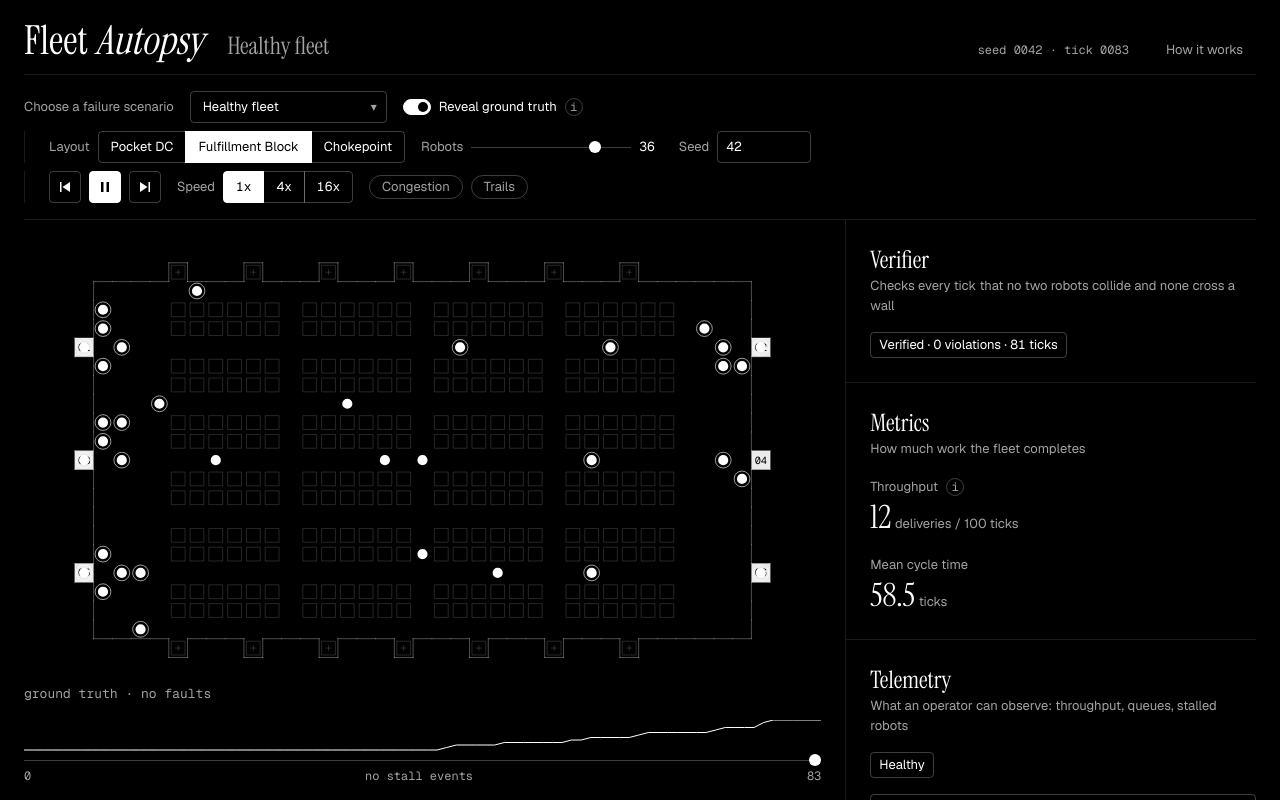
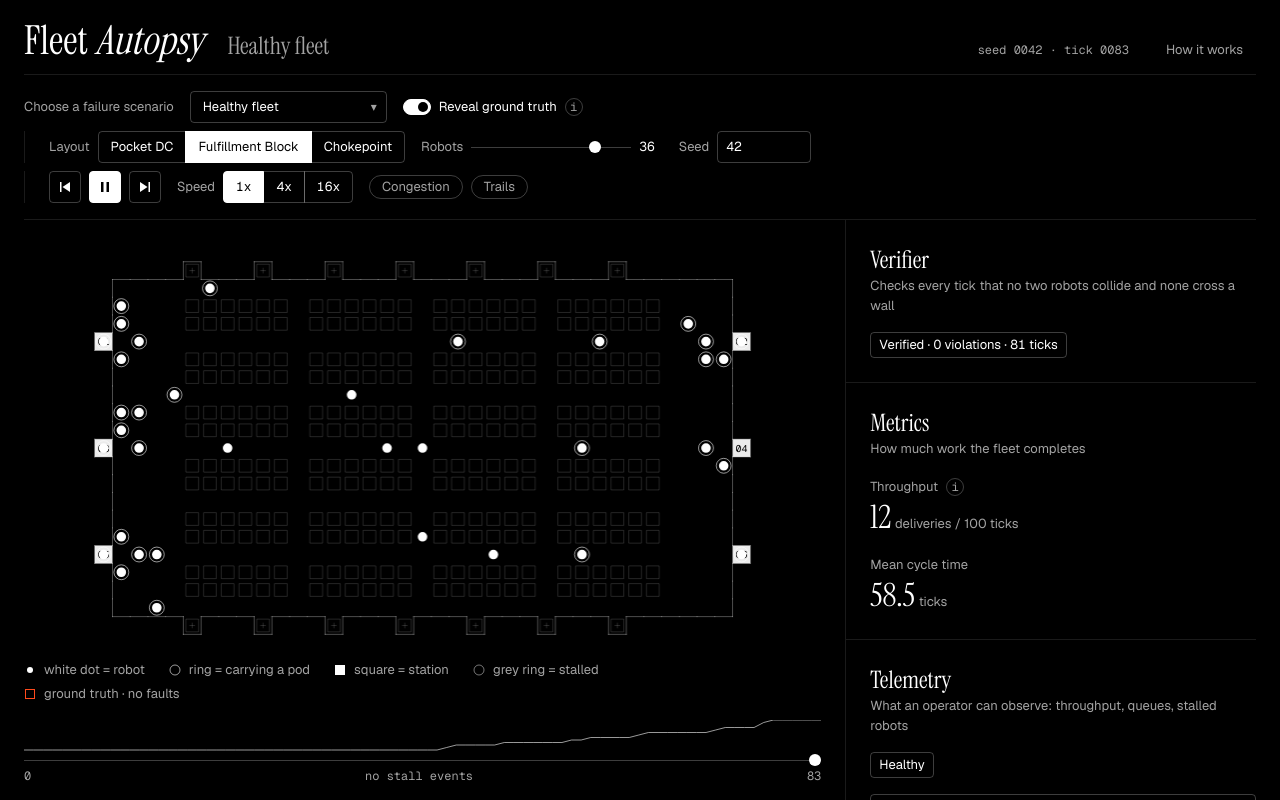
Before and after one commit to Asphar0057/Fleet-Autopsy, a React (Vite) app: page / in a window 1280 px wide. Both pictures are taken after a click on the button "Reveal ground truth". Built offline with nearby package versions, Linux system fonts and the light colour scheme.

Commit message:
add canvas legend and restyle scrubber

```diff
--- a/src/styles/base.css
+++ b/src/styles/base.css
@@ -931,16 +931,72 @@ input[type='range']:disabled {
   color: var(--fg-2);
 }
 
-/* Ground-truth legend under the canvas: one line, shown only when revealed. */
-.legend {
+/* ---------- Canvas legend: always-visible key under the canvas ---------- */
+
+.legend-block {
   flex: 0 0 auto;
   margin: var(--s-2) 0 0;
+  min-width: 0;
+}
+
+.canvas-legend {
+  display: flex;
+  flex-wrap: wrap;
+  gap: var(--s-1) var(--s-4);
+  margin: 0;
+  padding: 0;
+  list-style: none;
+  font-family: var(--font-body);
   font-size: var(--fs-ui);
   line-height: 20px;
   color: var(--fg-2);
+}
+
+.legend-item {
+  display: inline-flex;
+  align-items: center;
+  gap: var(--s-2);
+}
+
+.legend-swatch {
+  display: block;
+  flex: 0 0 auto;
+}
+
+/* Collapsed legend (under 640px): label plus info tip. Hidden by default. */
+.legend-tip {
+  display: none;
+  align-items: center;
+  gap: var(--s-2);
+}
+
+/* Ground-truth line, shown only when revealed: Geist sentence style, one line. */
+.reveal-legend {
+  display: flex;
+  align-items: center;
+  gap: var(--s-2);
+  margin: var(--s-1) 0 0;
+  min-width: 0;
+  font-family: var(--font-body);
+  font-size: var(--fs-ui);
+  line-height: 20px;
+  color: var(--fg-2);
+}
+
+.reveal-legend-text {
+  min-width: 0;
   white-space: nowrap;
   overflow: hidden;
   text-overflow: ellipsis;
+}
+
+@media (max-width: 639px) {
+  .canvas-legend {
+    display: none;
+  }
+  .legend-tip {
+    display: inline-flex;
+  }
 }
 
 /* ---------- Scrubber: directly under the canvas ---------- */
@@ -959,6 +1015,16 @@ input[type='range']:disabled {
 .scrubber-input {
   display: block;
   width: 100%;
+}
+
+/* Scrubber range: 1px track at .3 alpha; the 12px round white thumb comes from
+   the shared input[type='range'] rules. */
+.scrubber-input::-webkit-slider-runnable-track {
+  background: var(--scrub-track);
+}
+
+.scrubber-input::-moz-range-track {
+  background: var(--scrub-track);
 }
 
 .scrubber-meta {
--- a/src/styles/tokens.css
+++ b/src/styles/tokens.css
@@ -19,6 +19,10 @@
   --canvas-station-text: #000000;
   --canvas-stall: rgba(255,255,255,.45);
   --canvas-label: #a3a3a3;
+  /* scrubber */
+  --scrub-line: rgba(255,255,255,.6);   /* throughput line */
+  --scrub-event: rgba(255,255,255,.18); /* stall-event ticks */
+  --scrub-track: rgba(255,255,255,.3);  /* range track */
   /* type */
   --font-display: 'Instrument Serif', 'Times New Roman', serif;
   --font-body: 'Geist', system-ui, sans-serif;
--- a/src/ui/App.tsx
+++ b/src/ui/App.tsx
@@ -16,6 +16,7 @@ import { detectJam } from '../sim/jam';
 import { createTelemetryTracker } from '../sim/telemetry';
 import { verifyRun } from '../sim/verify';
 import type { Badge } from './badge';
+import { CanvasLegend } from './CanvasLegend';
 import { Controls } from './Controls';
 import { verifierCopy } from './copy';
 import { faultLegend, faultTicks, revealMarks } from './legend';
@@ -512,11 +513,7 @@ export function App({ onHome, onHowItWorks }: AppProps = {}) {
               aria-label={layout ? `${layout.name} floor, ${robots} robots, tick ${shownPlayhead}` : 'warehouse floor'}
             />
           </div>
-          {legend !== null && (
-            <p className="legend mono" title={legend}>
-              {legend}
-            </p>
-          )}
+          <CanvasLegend reveal={legend} />
           <Scrubber
             rec={rec}
             frames={shownFrames}
--- /dev/null
+++ b/src/ui/CanvasLegend.tsx
@@ -0,0 +1,60 @@
+// Canvas legend (Requirement 4.4): an always-visible key under the canvas. Under
+// 640px CSS hides the list and shows an info tip with the same text instead.
+// While ground truth is revealed, the one-line fault legend is added below.
+import { LEGEND_ITEMS } from './copy';
+import { InfoTip } from './InfoTip';
+
+type Mark = (typeof LEGEND_ITEMS)[number]['mark'];
+
+const LEGEND_TEXT = LEGEND_ITEMS.map((i) => i.text).join(', ');
+
+/** 12px inline swatch matching the canvas drawing for each mark. */
+function Swatch({ mark }: { mark: Mark }) {
+  return (
+    <svg className="legend-swatch" width={12} height={12} viewBox="0 0 12 12" aria-hidden="true" focusable="false">
+      {mark === 'robot' && <circle cx={6} cy={6} r={3} fill="var(--canvas-robot)" />}
+      {mark === 'carry' && <circle cx={6} cy={6} r={5} fill="none" stroke="var(--canvas-carry)" strokeWidth={1} />}
+      {mark === 'station' && <rect x={1} y={1} width={10} height={10} fill="var(--fg)" />}
+      {mark === 'stall' && <circle cx={6} cy={6} r={5} fill="none" stroke="var(--canvas-stall)" strokeWidth={1} />}
+    </svg>
+  );
+}
+
+export interface CanvasLegendProps {
+  /** faultLegend text while ground truth is revealed, else null. */
+  reveal: string | null;
+}
+
+export function CanvasLegend({ reveal }: CanvasLegendProps) {
+  return (
+    <div className="legend-block">
+      <ul className="canvas-legend" aria-label="legend">
+        {LEGEND_ITEMS.map((item) => (
+          <li key={item.mark} className="legend-item">
+            <Swatch mark={item.mark} />
+            <span>{item.text}</span>
+          </li>
+        ))}
+      </ul>
+      <span className="legend-tip">
+        <span className="label">Legend</span>
+        <InfoTip label="legend" text={LEGEND_TEXT} />
+      </span>
+      {reveal !== null && (
+        <p className="reveal-legend" title={reveal}>
+          <svg
+            className="legend-swatch"
+            width={12}
+            height={12}
+            viewBox="0 0 12 12"
+            aria-hidden="true"
+            focusable="false"
+          >
+            <rect x={1.5} y={1.5} width={9} height={9} fill="none" stroke="var(--accent)" strokeWidth={1} />
+          </svg>
+          <span className="reveal-legend-text">{reveal}</span>
+        </p>
+      )}
+    </div>
+  );
+}
--- a/src/ui/Scrubber.tsx
+++ b/src/ui/Scrubber.tsx
@@ -6,7 +6,9 @@ import { EKind } from '../sim/types';
 import { maxOf, polylinePoints } from './sparkline';
 
 const W = 1000;
-const H = 32;
+const H = 32; // track height in px; the SVG is 32px tall, so y units are px
+const EVENT_H = 8; // stall-event ticks: bottom 8px of the track
+const FAULT_H = 10; // fault ticks: short accent ticks from the top
 
 export interface ScrubberProps {
   rec: Recording | null;
@@ -50,9 +52,9 @@ export function Scrubber({ rec, frames, playhead, series, faultTicks = null, onS
             className="scrubber-event"
             x1={x(t)}
             x2={x(t)}
-            y1={0}
+            y1={H - EVENT_H}
             y2={H}
-            stroke="var(--ink, #000)"
+            stroke="var(--scrub-event)"
             strokeWidth={1}
             vectorEffect="non-scaling-stroke"
           />
@@ -60,7 +62,7 @@ export function Scrubber({ rec, frames, playhead, series, faultTicks = null, onS
         <polyline
           points={line}
           fill="none"
-          stroke="var(--ink, #000)"
+          stroke="var(--scrub-line)"
           strokeWidth={1}
           vectorEffect="non-scaling-stroke"
         />
@@ -73,8 +75,8 @@ export function Scrubber({ rec, frames, playhead, series, faultTicks = null, onS
               x1={x(t)}
               x2={x(t)}
               y1={0}
-              y2={H}
-              stroke="var(--accent, #ff4a1c)"
+              y2={FAULT_H}
+              stroke="var(--accent)"
               strokeWidth={1}
               vectorEffect="non-scaling-stroke"
             />
```
